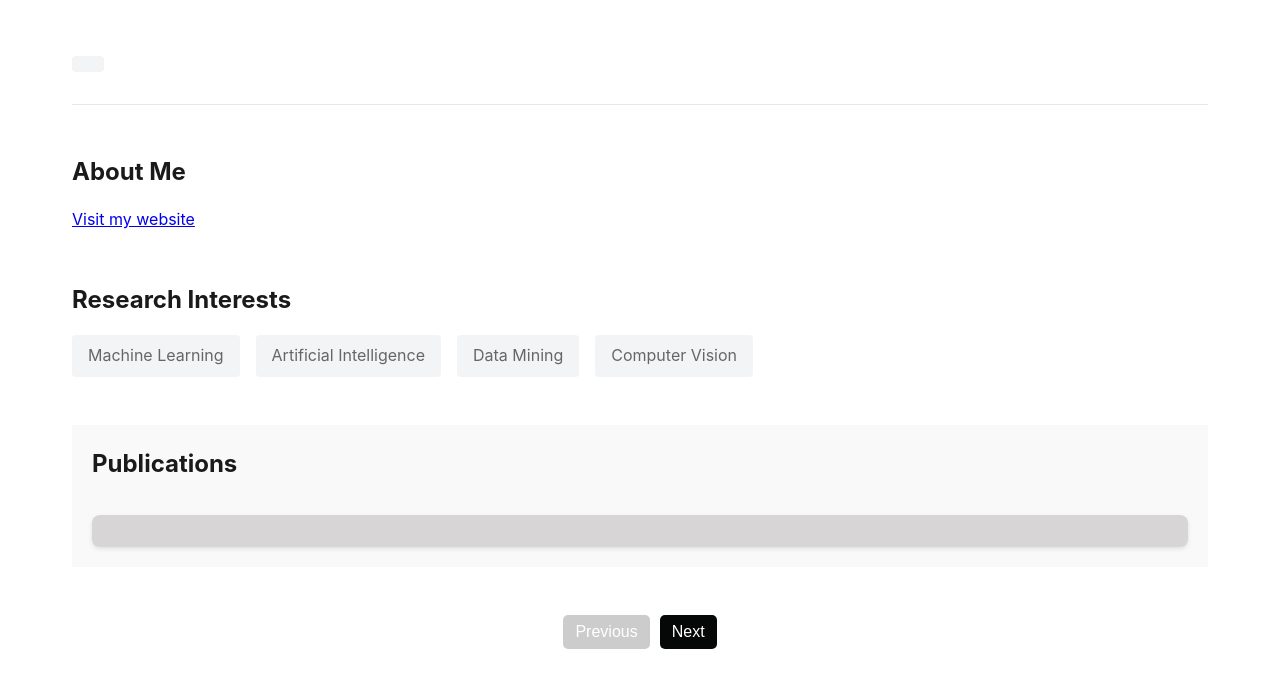
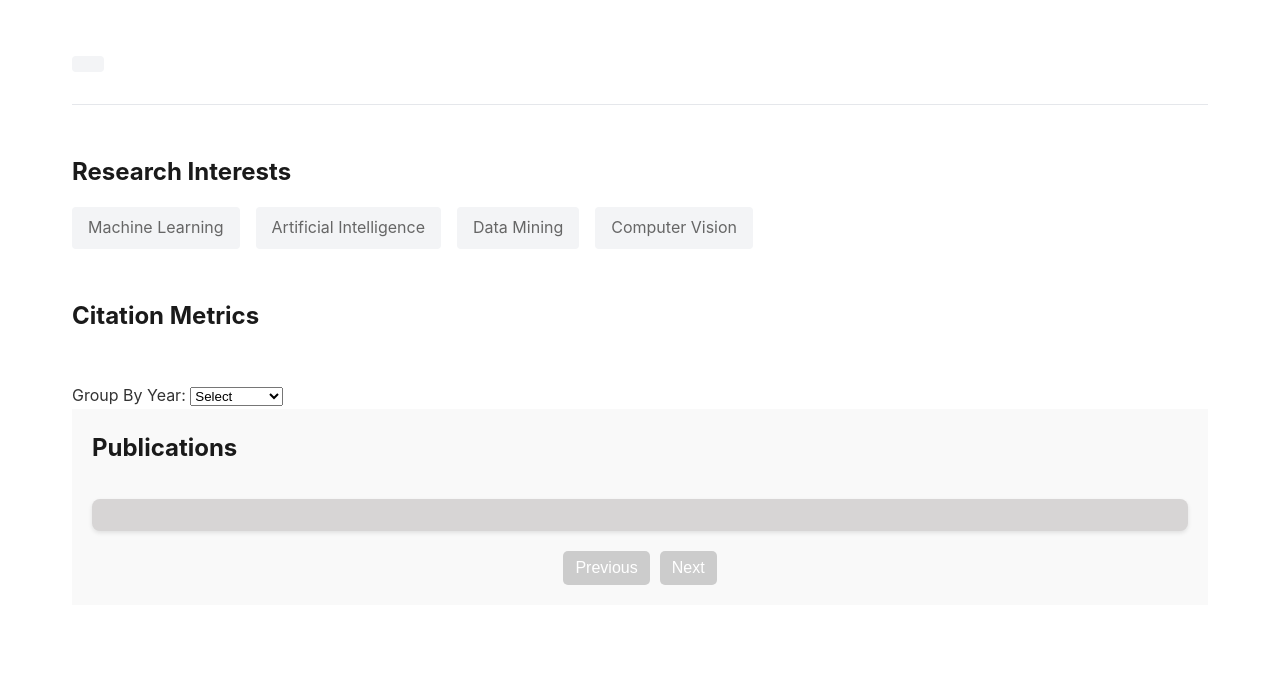
Before and after one commit to Eswarballa/Publication-Generation, a plain HTML site: page Frontend/Pages/Researchers-page/index.html in a window 1280 px wide. Drawn offline with Linux system fonts and the light colour scheme.

Commit message:
Update index.html
Added citation metrics

```diff
--- a/Frontend/Pages/Researchers-page/index.html
+++ b/Frontend/Pages/Researchers-page/index.html
@@ -7,11 +7,11 @@
     <title>publication</title>
 
 
-    <link rel="stylesheet" href="CSS/styles.css">
+    <link rel="stylesheet" href="./CSS/styles.css">
 
 
     <link rel="stylesheet" href="../../CSS/common.css">
-    <link rel="stylesheet" href="../../CSS/styles.css">
+    <!-- <link rel="stylesheet" href="../../CSS/styles.css"> -->
 
 
     <link rel="stylesheet" href="https://cdnjs.cloudflare.com/ajax/libs/font-awesome/6.0.0/css/all.min.css">
@@ -34,12 +34,6 @@
 
         <main class="profile-content">
 
-            <section class="about-section">
-                <h2>About Me</h2>
-                <a href="https://yourwebsite.com" target="_blank">Visit my website</a>
-            </section>
-
-
             <section class="research-section">
                 <h2>Research Interests</h2>
                 <ul class="interests-list">
@@ -50,155 +44,34 @@
                 </ul>
             </section>
 
+            <section class="about-section">
+                <h2>Citation Metrics</h2>
+
+            </section>
+
+
+            <div class="group-options">
+                <label for="group-options">Group By Year:</label>
+                <select id="group-options">
+                    <option value="default">Select</option>
+                    <option value="asc">Ascending</option>
+                    <option value="desc">Descending</option>
+                </select>
+            </div>
+
 
             <section class="publications-section">
                 <h2>Publications</h2>
                 <div id="reposync-container">
 
                 </div>
+
+                <div class="pagination">
+                    <button id="prev-page" disabled>Previous</button>
+                    <button id="next-page" disabled>Next</button>
+                </div>
             </section>
-
-            <div class="pagination">
-                <button id="prev-page" disabled>Previous</button>
-                <button id="next-page">Next</button>
-            </div>
         </main>
     </div>
-
-
-    <!-- <section class="publications-section">
-        <h2>Publications</h2>
-        <div id="reposync-container">
-
-        </div>
-
-
-    </section> -->
-    <!-- <script>
-
-document.addEventListener('DOMContentLoaded', () => {
-    const urlParams = new URLSearchParams(window.location.search);
-    const authorId = urlParams.get('author_id');
-    let currentPageUrl = `http://localhost:3001/publications?author_id=${encodeURIComponent(authorId)}`;
-
-    const loader = document.getElementById('loader');
-    const contentSections = document.querySelectorAll('.profile-content, .pagination');
-
-    if (authorId) {
-        console.log(currentPageUrl);
-        fetchAuthorDetails(currentPageUrl);
-    }
-
-    async function fetchAuthorDetails(url) {
-        try {
-            showLoader();
-
-            const response = await fetch(`${url}&_=${Date.now()}`);
-            const data = await response.json();
-            console.log(data);
-
-            // Populate profile fields with API data
-            document.querySelector('.profile-intro h1').textContent = data.author.name;
-            document.querySelector('.designation').textContent = data.author.affiliations;
-            document.querySelector('.profile-links .social-link').textContent = "Google Scholar";
-            // Update website link in About Me section
-            const aboutSectionLink = document.querySelector('.about-section a');
-            aboutSectionLink.href = data.author.website;
-            aboutSectionLink.textContent = "Visit My Website";
-
-            // Update interests
-            const interestsList = document.querySelector('.interests-list');
-            interestsList.innerHTML = '';
-            data.author.interests.forEach(interest => {
-                const listItem = document.createElement('li');
-                listItem.textContent = interest.title;
-                interestsList.appendChild(listItem);
-            });
-
-            // Update Google Scholar link
-            document.querySelector('.profile-links .social-link:nth-child(1)').href = data.search_metadata.google_scholar_author_url;
-
-            // Populate publications
-            const publicationsContainer = document.getElementById('reposync-container');
-            publicationsContainer.innerHTML = '';
-            data.articles.forEach(article => {
-                const articleItem = document.createElement('div');
-                articleItem.classList.add('publication');
-                articleItem.innerHTML = `
-                    <h3>${article.title}</h3>
-                    <p><strong>Authors:</strong> ${article.authors}</p>
-                    <p><strong>Published in:</strong> ${article.publication}</p>
-                    <p><strong>Cited by:</strong> ${article.cited_by.value} times</p>
-                    <a href="${article.link}" target="_blank">Read More</a>
-                `;
-                publicationsContainer.appendChild(articleItem);
-            });
-
-            // Handle pagination
-            setupPagination(data.serpapi_pagination);
-
-        } catch (error) {
-            console.error("Error fetching author details:", error);
-        } finally {
-            hideLoader();
-        }
-    }
-
-    function setupPagination(paginationData) {
-        const prevButton = document.getElementById('prev-page');
-        const nextButton = document.getElementById('next-page');
-
-        // Disable buttons by default if no pagination data is available
-        if (!paginationData) {
-            prevButton.disabled = true;
-            nextButton.disabled = true;
-            return;
-        }
-
-        function convertToLocalUrl(serpApiUrl) {
-            if (!serpApiUrl) return null;
-            const url = new URL(serpApiUrl);
-            return `http://localhost:3001/publications?${url.searchParams.toString()}`;
-        }
-
-        // Configure previous button
-        if (paginationData.previous) {
-            prevButton.disabled = false;
-            const prevUrl = convertToLocalUrl(paginationData.previous);
-            prevButton.onclick = () => {
-                console.log('Fetching previous page:', prevUrl);
-                fetchAuthorDetails(prevUrl);
-            };
-        } else {
-            prevButton.disabled = true;
-        }
-
-        // Configure next button
-        if (paginationData.next) {
-            nextButton.disabled = false;
-            const nextUrl = convertToLocalUrl(paginationData.next);
-            nextButton.onclick = () => {
-                console.log('Fetching next page:', nextUrl);
-                fetchAuthorDetails(nextUrl);
-            };
-        } else {
-            nextButton.disabled = true;
-        }
-    }
-
-    function showLoader() {
-        loader.style.display = 'block';
-        contentSections.forEach(section => section.style.display = 'none');
-    }
-
-    function hideLoader() {
-        loader.style.display = 'none';
-        contentSections.forEach(section => section.style.display = 'block');
-    }
-});
-
-
-        </script> -->
-
 </body>
 </html>
```
